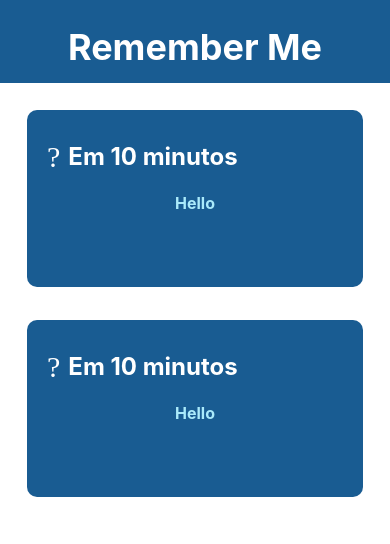
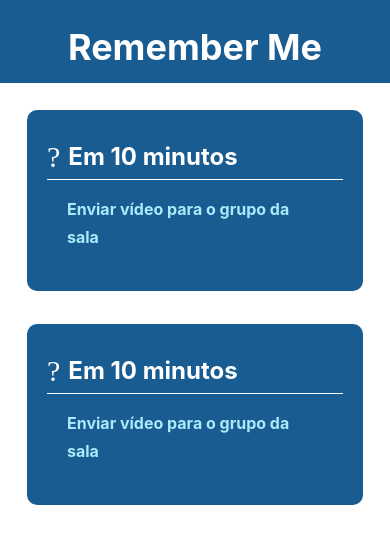
Before and after one commit to tonicprism/RememberMeApp, a React Native app: screen / in a window 390 px wide. Shown: the top 544 px of the page. Built offline with nearby package versions, Linux system fonts and the light colour scheme.

Commit message:
Editing the Item and adding onPress

```diff
--- a/src/components/Item/ItemHeader/styles.js
+++ b/src/components/Item/ItemHeader/styles.js
@@ -6,6 +6,9 @@ const styles = StyleSheet.create({
     justifyContent: 'flex-start',
     alignItems: 'center',
     marginBottom: 5,
+    borderBottomColor: '#ffffff',
+    paddingBottom: 5,
+    borderBottomWidth: 1,
   },
 
   titleText: {
--- a/src/components/Item/index.jsx
+++ b/src/components/Item/index.jsx
@@ -1,5 +1,5 @@
 import React from 'react';
-import { View, Text } from 'react-native';
+import { View, Text, TouchableOpacity, Alert } from 'react-native';
 import { Ionicons } from '@expo/vector-icons';
 
 import ItemHeader from './ItemHeader';
@@ -7,13 +7,16 @@ import ItemBody from './ItemBody';
 
 import styles from './styles';
 
-export default function Item() {
+export default function Item({ onPress }) {
+  function alertTest() {
+    Alert.alert('Teste');
+  }
   return (
-    <View style={styles.itemContainer}>
+    <TouchableOpacity onPress={onPress} style={styles.itemContainer}>
       <ItemHeader title="Em 10 minutos" iconName="md-time" />
       <ItemBody>
-        <Text style={styles.itemText}>Hello</Text>
+        <Text style={styles.itemText}>Enviar vídeo para o grupo da sala</Text>
       </ItemBody>
-    </View>
+    </TouchableOpacity>
   );
 }
--- a/src/pages/Home/index.jsx
+++ b/src/pages/Home/index.jsx
@@ -1,16 +1,20 @@
 import React from 'react';
-import { View, Text } from 'react-native';
+import { View, Text, Alert } from 'react-native';
 
 import { Header, Item } from '../../components/index';
 
 import styles from './styles';
 
 export default function Home() {
+  function alertTest() {
+    Alert.alert('Hello', 'Opa');
+  }
+
   return (
     <View style={styles.wrap}>
       <Header />
       <View style={styles.container}>
-        <Item />
+        <Item onPress={alertTest} />
         <Item />
       </View>
     </View>
```
